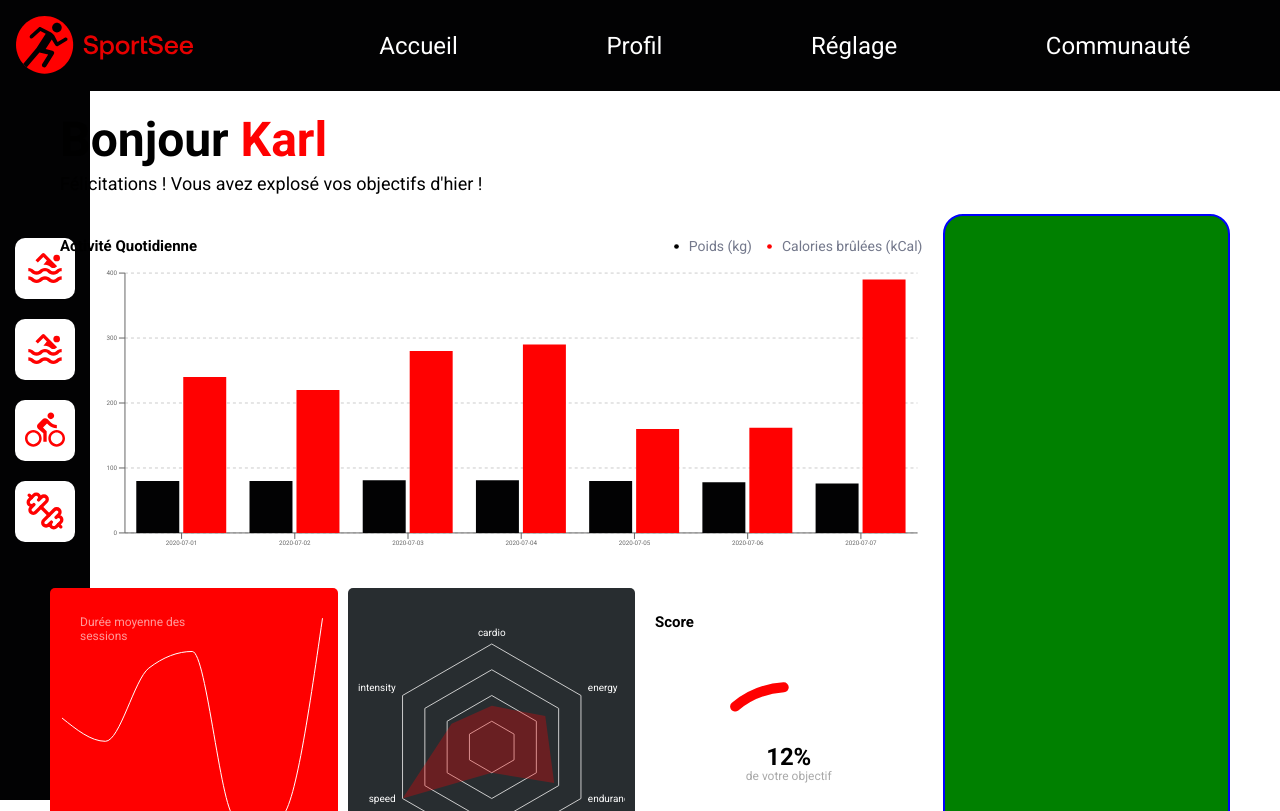
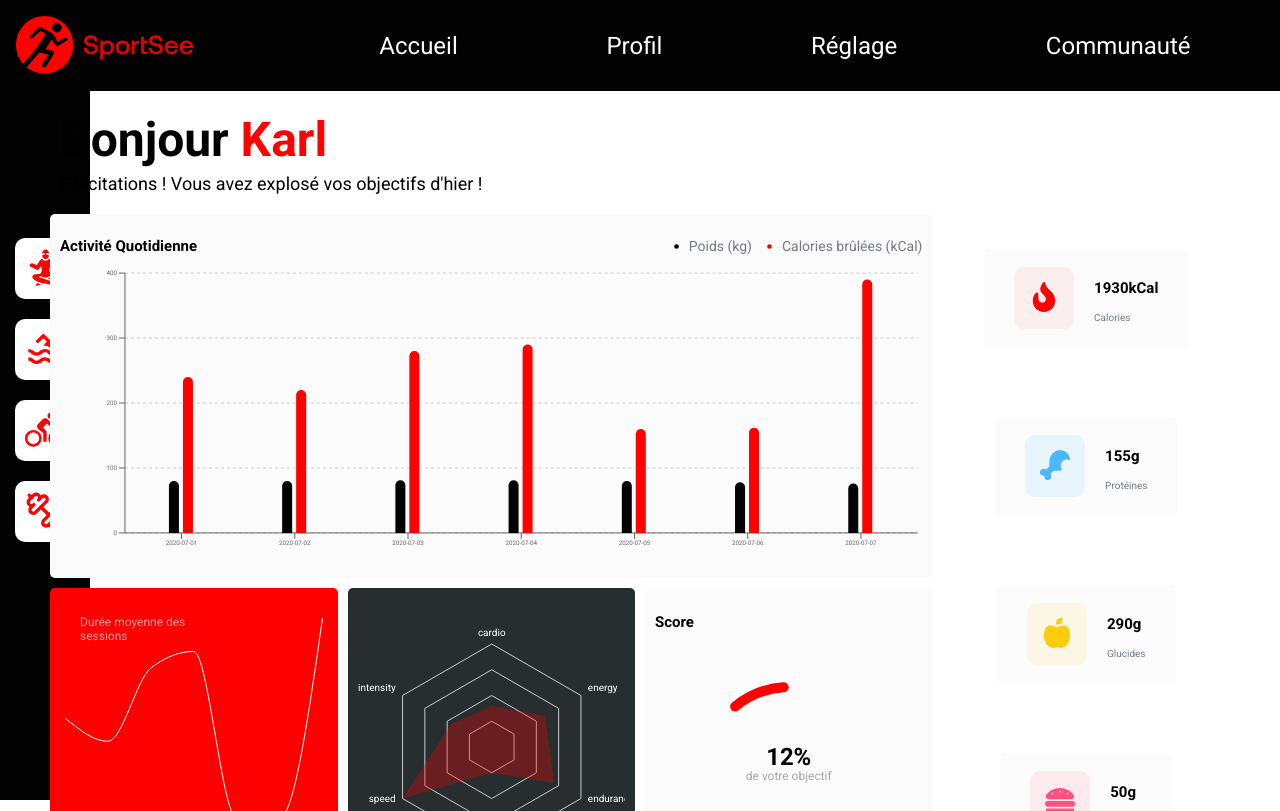
Before and after one commit to AurelieDuynslaeger/SportSee_P12_OCR, a React (Vite) app: page / in a window 1280 px wide. Built offline with nearby package versions, Linux system fonts and the light colour scheme.

Commit message:
✅ US#7, 8, 9 10 done => next step, organise style for elements + 🎨  IconSquare component & UserNutritionCard component

```diff
--- a/src/App.jsx
+++ b/src/App.jsx
@@ -2,7 +2,9 @@
 import LeftNav from './components/LeftNav/LeftNav'
 import TopNav from './components/TopNav/TopNav'
 import CustomTooltip from './components/CustomTooltip';
+import UserNutritionCard from './components/UserNutritionCard/UserNutritionCard';
 import { BsDot } from "react-icons/bs";
+import { FaAppleAlt, FaDrumstickBite, FaFire, FaHamburger } from 'react-icons/fa';
 import './stylesheet/App.scss'
 
 //mock datas
@@ -66,8 +68,8 @@ function App() {
                   <YAxis/>
                   <XAxis dataKey="day"/>
                   <Tooltip content={<CustomTooltip />}/>
-                  <Bar dataKey="kilogram" fill='#020203'/>
-                  <Bar dataKey="calories" fill='#FF0101'/>
+                  <Bar dataKey="kilogram" fill='#020203' barSize={10} radius={[10, 10, 0, 0]}/>
+                  <Bar dataKey="calories" fill='#FF0101'barSize={10} radius={[10, 10, 0, 0]}/>
                 </BarChart>
               </ResponsiveContainer>
           </div>
@@ -79,7 +81,7 @@ function App() {
               data={userAverageSessions.sessions}
               margin={{
                 top: 20,
-                left: 2,
+                left: 5,
                 right: 5,
               }}
             >
@@ -88,7 +90,7 @@ function App() {
                 axisLine={false}
                 tickLine={false}
                 tickFormatter={(tick) => ['L', 'M', 'M', 'J', 'V', 'S', 'D'][tick - 1]}
-                tick={{ fill: '#ffffff', fontSize: 12 }}
+                tick={{ fill: '#ffffff99', fontSize: 12 }}
               />
               <Tooltip/>
               <Line
@@ -160,7 +162,38 @@ function App() {
           </ResponsiveContainer>
         </div>
         <div className="user_nutrition">
-          {/* map User_main_data pour appeler 4 div => composant UserNutritionCard */}
+        <UserNutritionCard
+            icon={<FaFire />}
+            iconColor="#ff0101"
+            bgcolor="#FF00000D"
+            label="Calories"
+            value={userData.keyData.calorieCount}
+            unit="kCal"
+          />
+          <UserNutritionCard
+            icon={<FaDrumstickBite />}
+            iconColor="#4ab8ff"
+            bgcolor="#4ab8ff1a"
+            label="Protéines"
+            value={userData.keyData.proteinCount}
+            unit="g"
+          />
+          <UserNutritionCard
+            icon={<FaAppleAlt />}
+            iconColor="#FDCC0C"
+            bgcolor="#F9CE231A"
+            label="Glucides"
+            value={userData.keyData.carbohydrateCount}
+            unit="g"
+          />
+          <UserNutritionCard
+            icon={<FaHamburger />}
+            iconColor="#FD5181"
+            bgcolor="#fd51811a"
+            label="Lipides"
+            value={userData.keyData.lipidCount}
+            unit="g"
+          />
         </div>
       </div>
     </>
--- a/src/components/IconSquare.jsx
+++ b/src/components/IconSquare.jsx
@@ -1,9 +1,10 @@
+import React from "react";
 import PropTypes from "prop-types"
 
-const IconSquare = ({icon, bgcolor}) => {
+const IconSquare = ({icon, iconColor, bgcolor}) => {
   return (
     <div className="icon_tab" style={{backgroundColor: bgcolor}}>
-        {icon}
+        {React.cloneElement(icon, { color: iconColor })}
     </div>
   )
 }
@@ -11,7 +12,10 @@ const IconSquare = ({icon, bgcolor}) => {
 IconSquare.propTypes = {
     icon: PropTypes.node.isRequired,
     bgcolor: PropTypes.string.isRequired,
+    iconColor: PropTypes.string,
+  };
+  IconSquare.defaultProps = {
+    iconColor: '#000000',
   };
 
-
 export default IconSquare
--- a/src/components/LeftNav/LeftNav.jsx
+++ b/src/components/LeftNav/LeftNav.jsx
@@ -1,6 +1,7 @@
 import { BiSwim } from "react-icons/bi";
 import { MdDirectionsBike } from "react-icons/md";
 import { LuDumbbell } from "react-icons/lu";
+import { GiMeditation } from "react-icons/gi";
 
 import "../LeftNav/Leftnav.scss"
 import IconSquare from "../IconSquare";
@@ -11,10 +12,10 @@ const LeftNav = () => {
     <nav className="left_nav">
         <div className="left_nav_links">
           <ul>
-            <li><IconSquare icon={<BiSwim />} bgcolor="#FFFFFF" /></li>
-            <li><IconSquare icon={<BiSwim />} bgcolor="#FFFFFF" /></li>
-            <li><IconSquare icon={<MdDirectionsBike />} bgcolor="#FFFFFF" /></li>
-            <li><IconSquare icon={<LuDumbbell />} bgcolor="#FFFFFF" /></li>
+            <li><IconSquare icon={<GiMeditation />} iconColor="#ff0101" bgcolor="#FFFFFF" /></li>
+            <li><IconSquare icon={<BiSwim />} iconColor="#ff0101" bgcolor="#FFFFFF" /></li>
+            <li><IconSquare icon={<MdDirectionsBike />} iconColor="#ff0101" bgcolor="#FFFFFF" /></li>
+            <li><IconSquare icon={<LuDumbbell />} iconColor="#ff0101" bgcolor="#FFFFFF" /></li>
           </ul>
         </div>
     </nav>
--- a/src/components/LeftNav/Leftnav.scss
+++ b/src/components/LeftNav/Leftnav.scss
@@ -28,7 +28,6 @@
                 .icon_tab{
                     border-radius: 10px;
                     svg{
-                        color: v.$color-primary;
                         padding: 1rem;
                         font-size: 6rem;
                     }
--- a/src/components/UserNutritionCard/UserNutritionCard.jsx
+++ b/src/components/UserNutritionCard/UserNutritionCard.jsx
@@ -1,24 +1,26 @@
-// import IconSquare from "../IconSquare"
+import IconSquare from '../IconSquare';
+import PropTypes from 'prop-types';
+import './UserNutritionCard.scss';
 
-//icons : fire/chicken/apple/burger
-
-// props : Icon, iconsquarebg
-
-const UserNutritionCard = () => {
-
-    //Fetch USER_MAIN_DATA nutrition
-
+const UserNutritionCard = ({ icon, iconColor, bgcolor, label, value, unit }) => {
   return (
-    <div className="user_nutrition_card">
-        {/* icon square */}
-        {/* <IconSquare icon={} bgcolor=""/> */}
-        {/* user_data */}
-        <div className="user_data">
-            <h3>User_main_data Item</h3>
-            <p>User_main_data Item name</p>
-        </div>
+    <div className="user-nutrition-card">
+      <IconSquare icon={icon} iconColor={iconColor} bgcolor={bgcolor} />
+      <div className="nutrition-info">
+        <p className="nutrition-value">{value}{unit}</p>
+        <p className="nutrition-label">{label}</p>
+      </div>
     </div>
-  )
+  );
 }
 
-export default UserNutritionCard
+UserNutritionCard.propTypes = {
+  icon: PropTypes.node.isRequired,
+  iconColor: PropTypes.node.isRequired,
+  bgcolor: PropTypes.string.isRequired,
+  label: PropTypes.string.isRequired,
+  value: PropTypes.number.isRequired,
+  unit: PropTypes.string.isRequired,
+};
+
+export default UserNutritionCard;
--- /dev/null
+++ b/src/components/UserNutritionCard/UserNutritionCard.scss
@@ -0,0 +1,32 @@
+@use "../../stylesheet/variables" as v;
+
+.user-nutrition-card {
+    display: flex;
+    align-items: center;
+    margin-bottom: 20px;
+    padding: 15px 30px;
+    border-radius: 5px;
+    background-color: #FBFBFB;
+    .icon_tab{
+        border-radius: 10px;
+        svg{
+            color: v.$color-primary;
+            font-size: 3rem;
+            margin: 1.5rem;
+        }
+    }
+
+    .nutrition-info {
+      margin-left: 20px;
+
+      .nutrition-value {
+        font-size: 1.5rem;
+        font-weight: bold;
+      }
+
+      .nutrition-label {
+        font-size: 1rem;
+        color: #74798c;
+      }
+    }
+  }
--- a/src/stylesheet/App.scss
+++ b/src/stylesheet/App.scss
@@ -44,6 +44,8 @@
   grid-area: user_daily_activity;
   border-radius: 20px;
   padding: 10px;
+  background-color: #FBFBFB;
+  border-radius: 5px;
   .daily_activity_header{
     display: flex;
     align-items: center;
@@ -102,7 +104,7 @@
     left: 3rem;
     font-size: 1.2rem;
     width: 40%;
-    color: rgba(255, 255, 255,0.6);
+    color: rgba(255, 255, 255, 0.6);
     font-weight: 400;
   }
 }
@@ -118,6 +120,8 @@
 .user_score {
   grid-area: user_score;
   padding: 10px;
+  background-color: #FBFBFB;
+  border-radius: 5px;
   h3{
     font-size: 1.5rem;
     font-weight: 700;
@@ -130,8 +134,10 @@
 
 .user_nutrition {
   grid-area: user_nutrition;
-  background-color: green;
-  border: 2px blue solid;
-  border-radius: 20px;
+  border-radius: 5px;
   padding: 10px;
+  display: flex;
+  flex-direction: column;
+  align-items: center;
+  justify-content: space-around;
 }
```
